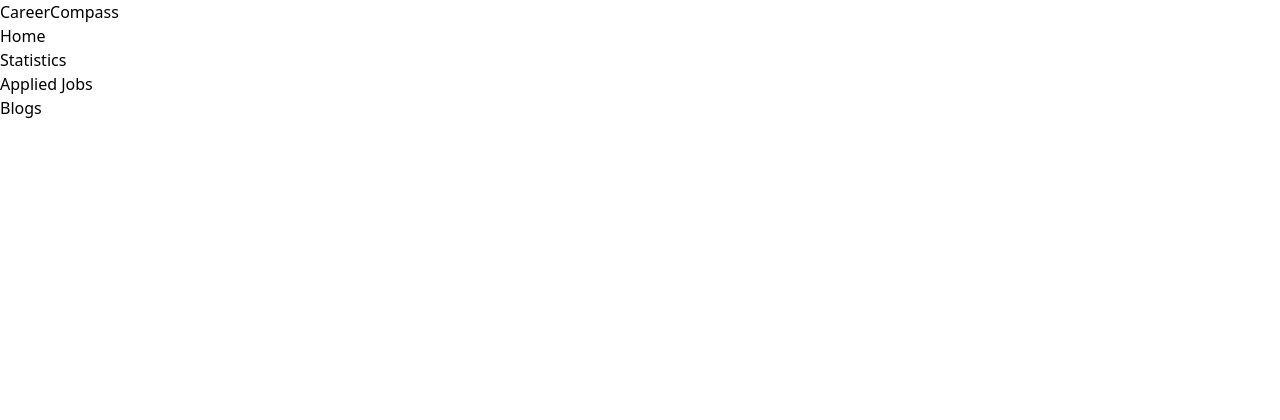
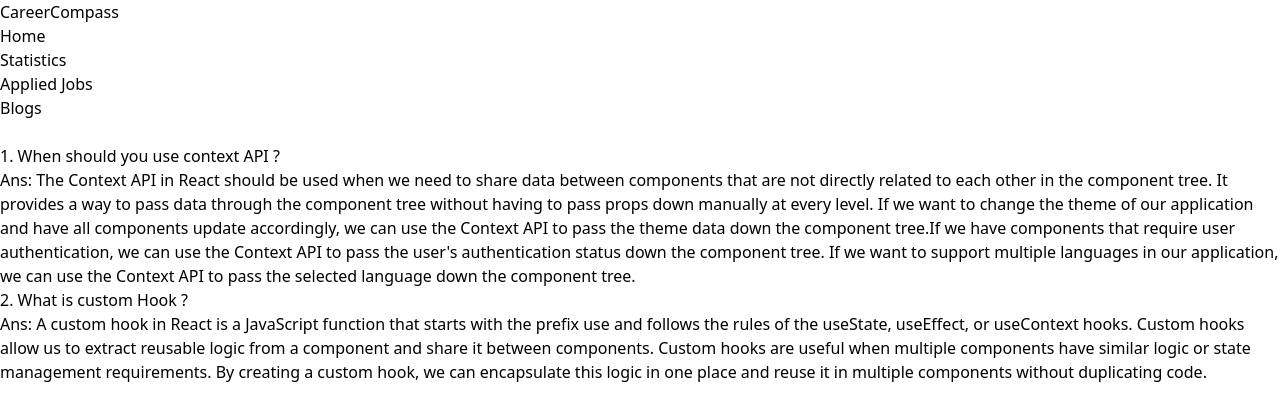
Before and after one commit to ForidaSweety/career-compass, a React (Vite) app: page /blogs in a window 1280 px wide. Shown: the top 420 px of the page. Built offline with nearby package versions, Linux system fonts and the light colour scheme.

Commit message:
ques ans

```diff
--- a/src/components/Blogs/Blogs.jsx
+++ b/src/components/Blogs/Blogs.jsx
@@ -2,7 +2,20 @@
 
 const Blogs = () => {
     return (
-        <div>
+         <div className='mx-40 my-40'>
+            <div className='mb-6'>
+                <h3 className='font-semibold'>1. When should you use context API ?</h3>
+                <p>Ans: The Context API in React should be used when we need to share data between components that are not directly related to each other in the component tree. It provides a way to pass data through the component tree without having to pass props down manually at every level.
+                If we want to change the theme of our application and have all components update accordingly, we can use the Context API to pass the theme data down the component tree.If we have components that require user authentication, we can use the Context API to pass the user's authentication status down the component tree. If we want to support multiple languages in our application, we can use the Context API to pass the selected language down the component tree.
+                </p>
+            </div>
+
+            <div className='mb-6'>
+                <h3 className='font-semibold'>2. What is custom Hook ?</h3>
+                <p>Ans: A custom hook in React is a JavaScript function that starts with the prefix use and follows the rules of the useState, useEffect, or useContext hooks. Custom hooks allow us to extract reusable logic from a component and share it between components.
+
+                    Custom hooks are useful when multiple components have similar logic or state management requirements. By creating a custom hook, we can encapsulate this logic in one place and reuse it in multiple components without duplicating code.</p>
+            </div>
 
         </div>
 
```
